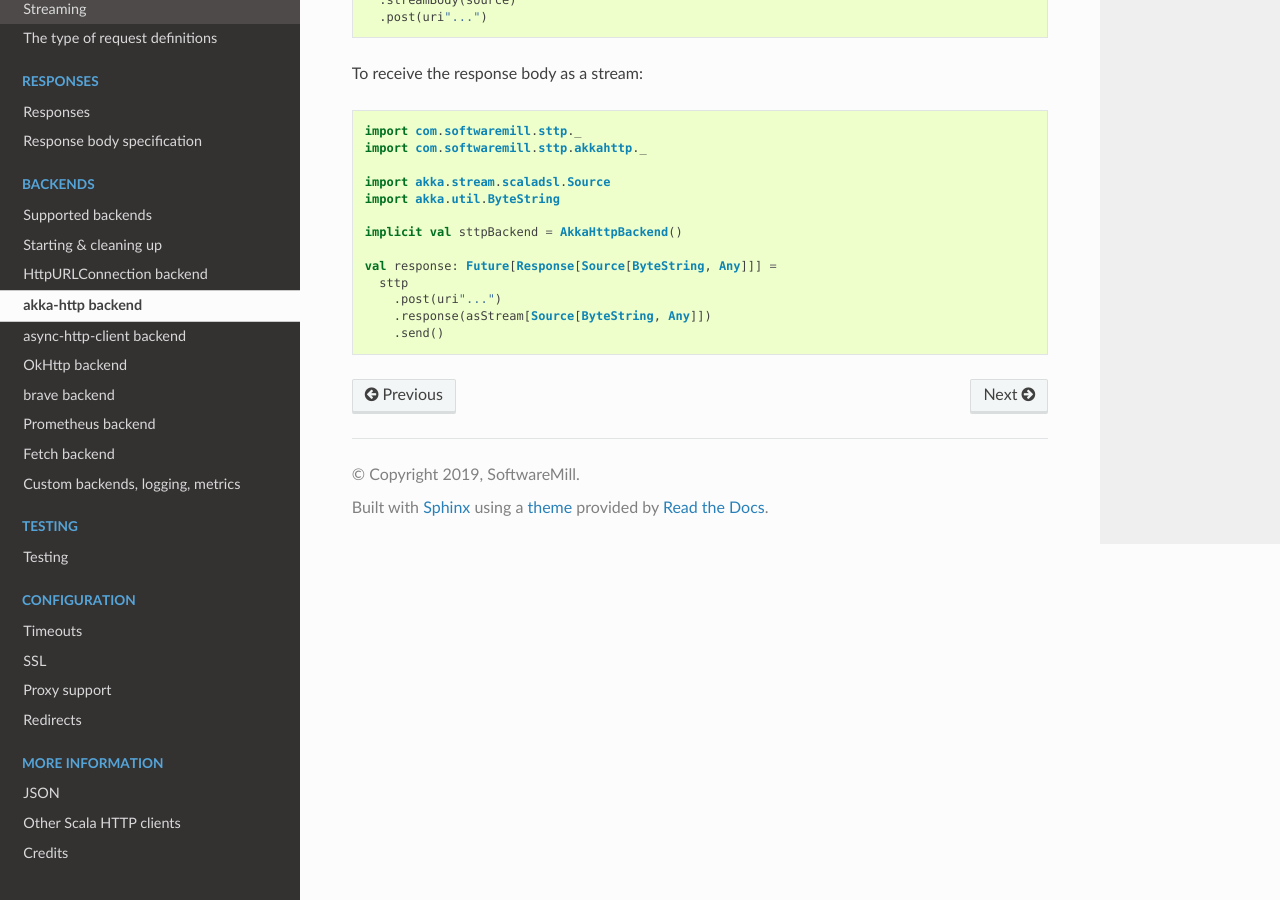
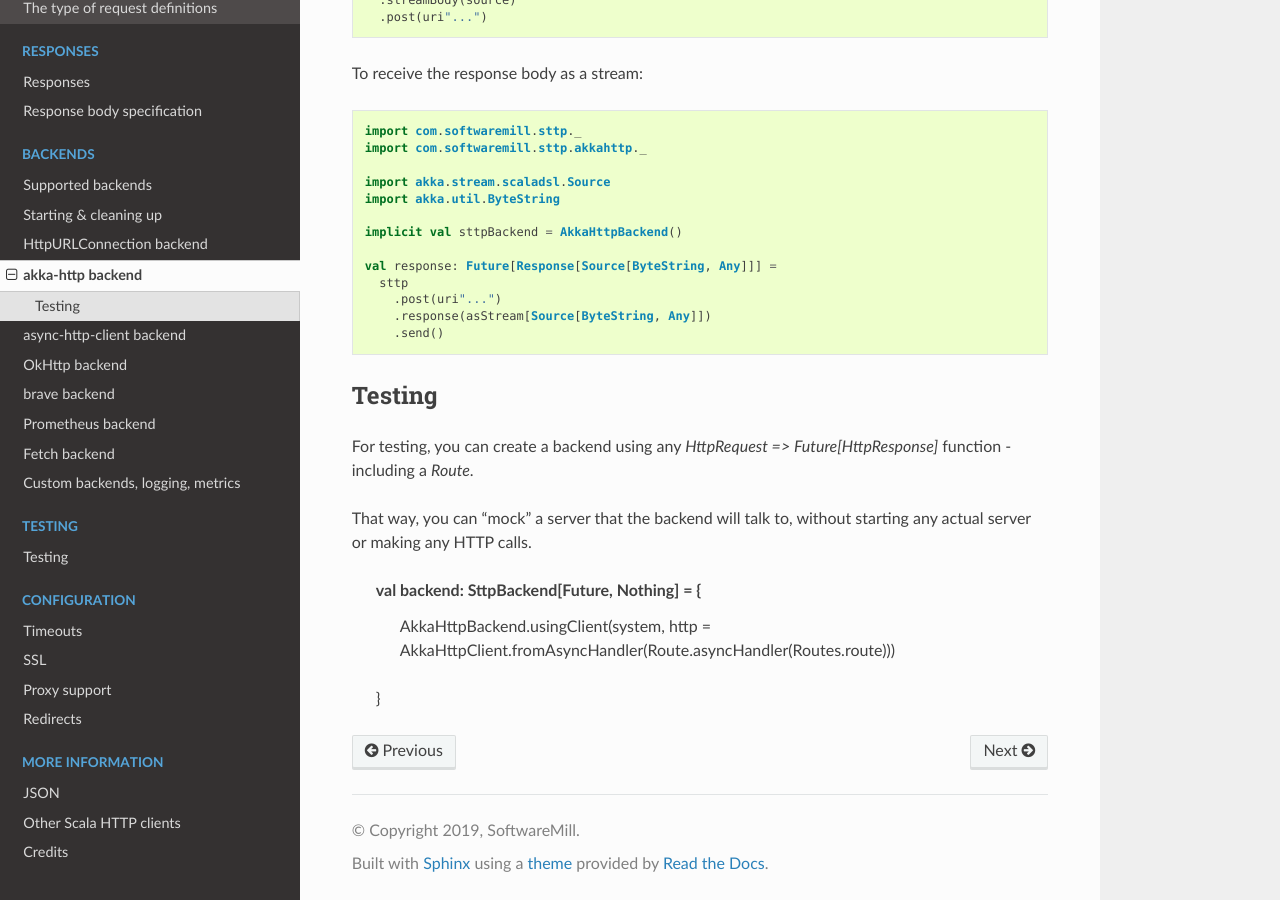
Before and after one commit to softwaremill/sttp, a Sphinx documentation site: the page built from docs/backends/akkahttp.rst, in a window 1280 px wide and 900 px high, scrolled down 945 px. Built offline with Sphinx 7.4.7 and the Read the Docs theme 2.0.0, drawn with Linux system fonts in a browser that asks for light colours.

Commit message:
Add documentation

```diff
--- a/docs/backends/akkahttp.rst
+++ b/docs/backends/akkahttp.rst
@@ -51,3 +51,15 @@ To receive the response body as a stream::
       .post(uri"...")
       .response(asStream[Source[ByteString, Any]])
       .send()
+
+
+Testing
+---------------
+
+For testing, you can create a backend using any `HttpRequest => Future[HttpResponse]` function - including a `Route`.
+
+That way, you can "mock" a server that the backend will talk to, without starting any actual server or making any HTTP calls.
+
+  val backend: SttpBackend[Future, Nothing] = {
+    AkkaHttpBackend.usingClient(system, http = AkkaHttpClient.fromAsyncHandler(Route.asyncHandler(Routes.route)))
+  }
```
